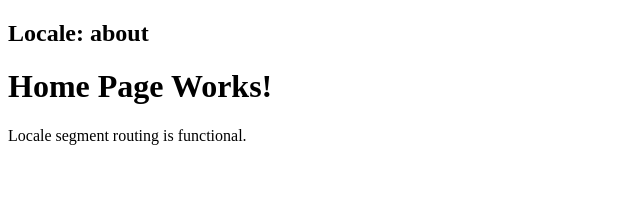
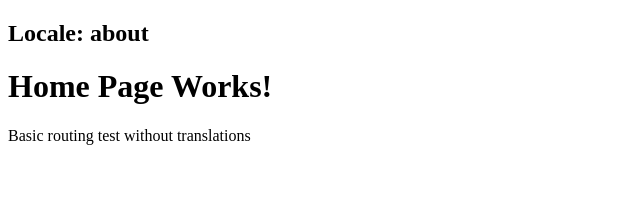
Before and after one commit to quangneyy/iKAM-FE, a Next.js app: page /about in a window 1280 px wide. Shown: the top 217 px of the page, without its empty margins (0-640 px from the left). Built offline with nearby package versions, Linux system fonts and the light colour scheme.

Commit message:
20-commit

```diff
--- a/middleware.ts
+++ b/middleware.ts
@@ -8,5 +8,5 @@ export default createMiddleware({
 });
 
 export const config = {
-    matcher: ['/__disable_mw__']
+    matcher: ['/((?!api|_next|_vercel|.*\\..*).*)']
 };
--- a/src/app/[locale]/page.tsx
+++ b/src/app/[locale]/page.tsx
@@ -2,7 +2,7 @@ export default function HomePage() {
   return (
     <div>
       <h1>Home Page Works!</h1>
-      <p>Locale segment routing is functional.</p>
+      <p>Basic routing test without translations</p>
     </div>
   );
 }
```
